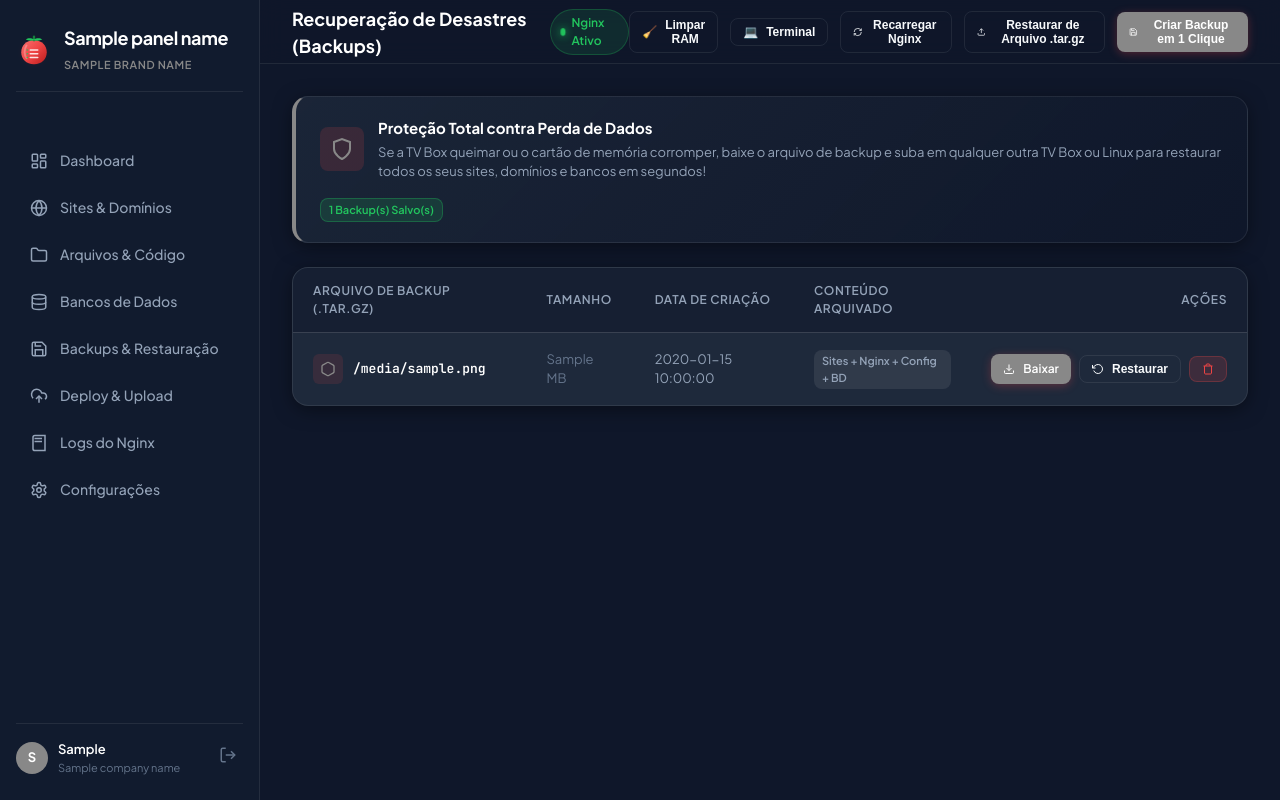
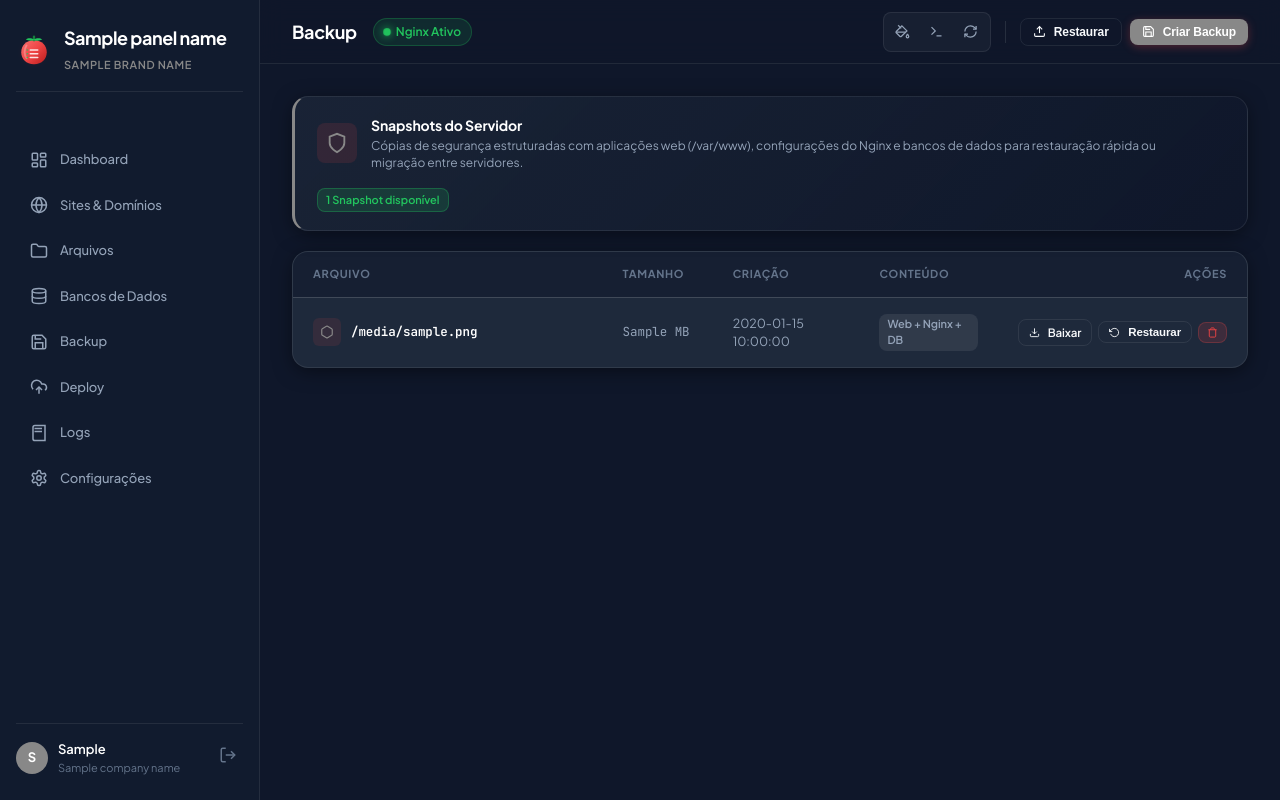
Before and after one commit to rindermaster/tomate-cp, a Python web app: template app/templates/backups.html in a window 1280 px wide. Run offline with Jinja, Linux system fonts and the light colour scheme; the template is opened without the code that fills it: most values are stand-ins (such as "Sample title", 1, 10 or a date in 2020).

Commit message:
style: reformular página de Backup, topbar compacta e tipografia premium (UI/UX Pro Max)

```diff
--- a/app/static/css/style.css
+++ b/app/static/css/style.css
@@ -280,11 +280,61 @@ body {
   100% { transform: scale(0.95); opacity: 0.8; }
 }
 
+
+/* Topbar System Utilities Cluster & Divider (UI/UX Pro Max) */
 .topbar-actions {
   display: flex;
   align-items: center;
   gap: 12px;
 }
+
+.topbar-system-cluster {
+  display: inline-flex;
+  align-items: center;
+  background: rgba(255, 255, 255, 0.04);
+  border: 1px solid var(--color-border);
+  border-radius: var(--radius-sm);
+  padding: 3px;
+  gap: 2px;
+}
+
+.topbar-icon-btn {
+  display: inline-flex;
+  align-items: center;
+  justify-content: center;
+  width: 32px;
+  height: 32px;
+  border-radius: 6px;
+  background: transparent;
+  border: none;
+  color: var(--color-text-muted);
+  cursor: pointer;
+  transition: var(--transition);
+}
+
+.topbar-icon-btn:hover {
+  color: #FFFFFF;
+  background: rgba(255, 255, 255, 0.08);
+}
+
+.topbar-icon-btn:active {
+  transform: scale(0.95);
+}
+
+.topbar-divider {
+  width: 1px;
+  height: 22px;
+  background: rgba(255, 255, 255, 0.1);
+  margin: 0 2px;
+}
+
+.topbar-page-actions {
+  display: flex;
+  align-items: center;
+  gap: 8px;
+}
+
+
 
 /* Content Container */
 .content {
@@ -924,8 +974,28 @@ input:checked + .toggle-slider:before {
     display: none;
   }
 
+
   .topbar-actions {
-    gap: 8px;
+    gap: 6px;
+  }
+
+  .topbar-system-cluster {
+    padding: 2px;
+    gap: 1px;
+  }
+
+  .topbar-icon-btn {
+    width: 28px;
+    height: 28px;
+  }
+
+  .topbar-divider {
+    height: 18px;
+    margin: 0 1px;
+  }
+
+  .topbar-page-actions {
+    gap: 6px;
   }
 
   .btn-text-desktop {
@@ -1704,3 +1774,53 @@ kbd {
   color: var(--color-text);
   font-family: var(--font-mono);
 }
+
+
+/* Typography Polish (UI/UX Pro Max) */
+h1, h2, h3, h4, .page-title, .brand-text h1 {
+  letter-spacing: -0.025em;
+  font-feature-settings: "cv02", "cv03", "cv04", "cv11";
+}
+
+.page-title {
+  font-size: 18px;
+  font-weight: 700;
+  letter-spacing: -0.02em;
+  line-height: 1.2;
+}
+
+.nav-link {
+  font-size: 13px;
+  font-weight: 500;
+  letter-spacing: -0.01em;
+}
+
+.nav-link.active {
+  font-weight: 600;
+}
+
+.btn {
+  font-size: 13px;
+  font-weight: 600;
+  letter-spacing: -0.01em;
+  border-radius: var(--radius-sm);
+}
+
+.btn-sm {
+  font-size: 12px;
+  font-weight: 600;
+  padding: 6px 12px;
+}
+
+th {
+  font-size: 11px;
+  font-weight: 700;
+  text-transform: uppercase;
+  letter-spacing: 0.06em;
+  color: var(--color-text-subtle);
+}
+
+td {
+  font-size: 13px;
+  letter-spacing: -0.005em;
+}
--- a/app/templates/backups.html
+++ b/app/templates/backups.html
@@ -1,37 +1,37 @@
 {% extends "base.html" %}
 
-{% block title %}Backups & Restauração — {{ panel_name }}{% endblock %}
-{% block header_title %}Recuperação de Desastres (Backups){% endblock %}
+{% block title %}Backup — {{ panel_name }}{% endblock %}
+{% block header_title %}Backup{% endblock %}
 
 {% block header_actions %}
-<button class="btn btn-outline btn-sm" onclick="openModal('modal-restore-upload')">
-    <svg width="14" height="14" fill="none" stroke="currentColor" stroke-width="2" viewBox="0 0 24 24"><path d="M21 15v4a2 2 0 0 1-2 2H5a2 2 0 0 1-2-2v-4"/><polyline points="17 8 12 3 7 8"/><line x1="12" y1="3" x2="12" y2="15"/></svg>
-    Restaurar de Arquivo .tar.gz
+<button class="btn btn-outline btn-sm" onclick="openModal('modal-restore-upload')" title="Subir e restaurar arquivo .tar.gz">
+    <svg width="13" height="13" fill="none" stroke="currentColor" stroke-width="2" viewBox="0 0 24 24"><path d="M21 15v4a2 2 0 0 1-2 2H5a2 2 0 0 1-2-2v-4"/><polyline points="17 8 12 3 7 8"/><line x1="12" y1="3" x2="12" y2="15"/></svg>
+    Restaurar
 </button>
-<button class="btn btn-primary btn-sm" id="btn-create-backup" onclick="triggerCreateBackup()">
-    <svg width="14" height="14" fill="none" stroke="currentColor" stroke-width="2" viewBox="0 0 24 24"><path d="M19 21H5a2 2 0 0 1-2-2V5a2 2 0 0 1 2-2h11l5 5v11a2 2 0 0 1-2 2z"/><polyline points="17 21 17 13 7 13 7 21"/><polyline points="7 3 7 8 15 8"/></svg>
-    Criar Backup em 1 Clique
+<button class="btn btn-primary btn-sm" id="btn-create-backup" onclick="triggerCreateBackup()" title="Gerar novo snapshot completo">
+    <svg width="13" height="13" fill="none" stroke="currentColor" stroke-width="2" viewBox="0 0 24 24"><path d="M19 21H5a2 2 0 0 1-2-2V5a2 2 0 0 1 2-2h11l5 5v11a2 2 0 0 1-2 2z"/><polyline points="17 21 17 13 7 13 7 21"/><polyline points="7 3 7 8 15 8"/></svg>
+    Criar Backup
 </button>
 {% endblock %}
 
 {% block content %}
-<div style="display: flex; flex-direction: column; gap: 24px;">
-    <!-- Disaster Recovery Explainer Card -->
-    <div class="bento-card" style="padding: 20px 24px; background: linear-gradient(135deg, rgba(30, 41, 59, 0.8), rgba(15, 23, 42, 0.9)); border-left: 4px solid var(--color-primary);">
+<div style="display: flex; flex-direction: column; gap: 20px;">
+    <!-- Snapshot Info Header Card -->
+    <div class="bento-card" style="padding: 18px 22px; background: linear-gradient(135deg, rgba(30, 41, 59, 0.7), rgba(15, 23, 42, 0.85)); border-left: 3px solid var(--color-primary);">
         <div style="display: flex; align-items: center; justify-content: space-between; flex-wrap: wrap; gap: 16px;">
             <div style="display: flex; align-items: center; gap: 14px;">
-                <div style="width: 44px; height: 44px; border-radius: var(--radius-sm); background: rgba(239, 68, 68, 0.15); display: flex; align-items: center; justify-content: center; color: var(--color-primary); flex-shrink: 0;">
-                    <svg width="24" height="24" fill="none" stroke="currentColor" stroke-width="2" viewBox="0 0 24 24"><path d="M12 22s8-4 8-10V5l-8-3-8 3v7c0 6 8 10 8 10z"/></svg>
+                <div style="width: 40px; height: 40px; border-radius: var(--radius-sm); background: rgba(239, 68, 68, 0.12); display: flex; align-items: center; justify-content: center; color: var(--color-primary); flex-shrink: 0;">
+                    <svg width="22" height="22" fill="none" stroke="currentColor" stroke-width="2" viewBox="0 0 24 24"><path d="M12 22s8-4 8-10V5l-8-3-8 3v7c0 6 8 10 8 10z"/></svg>
                 </div>
                 <div>
-                    <h3 style="font-size: 15px; font-weight: 700; color: #FFFFFF; margin-bottom: 3px;">Proteção Total contra Perda de Dados</h3>
-                    <p style="font-size: 13px; color: var(--color-text-muted); line-height: 1.5;">
-                        Se a TV Box queimar ou o cartão de memória corromper, baixe o arquivo de backup e suba em qualquer outra TV Box ou Linux para restaurar todos os seus sites, domínios e bancos em segundos!
+                    <h3 style="font-size: 14px; font-weight: 700; color: #FFFFFF; letter-spacing: -0.01em; margin-bottom: 2px;">Snapshots do Servidor</h3>
+                    <p style="font-size: 12px; color: var(--color-text-muted); line-height: 1.4; max-width: 820px;">
+                        Cópias de segurança estruturadas com aplicações web (/var/www), configurações do Nginx e bancos de dados para restauração rápida ou migração entre servidores.
                     </p>
                 </div>
             </div>
-            <div style="display: flex; align-items: center; gap: 12px;">
-                <span class="badge badge-success">{{ backups|length }} Backup(s) Salvo(s)</span>
+            <div style="display: flex; align-items: center; gap: 10px;">
+                <span class="badge badge-success">{{ backups|length }} {% if backups|length == 1 %}Snapshot disponível{% else %}Snapshots disponíveis{% endif %}</span>
             </div>
         </div>
     </div>
@@ -41,11 +41,11 @@
         <table>
             <thead>
                 <tr>
-                    <th>Arquivo de Backup (.tar.gz)</th>
-                    <th>Tamanho</th>
-                    <th>Data de Criação</th>
-                    <th>Conteúdo Arquivado</th>
-                    <th style="text-align: right;">Ações</th>
+                    <th style="width: 38%;">Arquivo</th>
+                    <th style="width: 12%;">Tamanho</th>
+                    <th style="width: 18%;">Criação</th>
+                    <th style="width: 16%;">Conteúdo</th>
+                    <th style="width: 16%; text-align: right;">Ações</th>
                 </tr>
             </thead>
             <tbody>
@@ -53,35 +53,35 @@
                 <tr>
                     <td>
                         <div style="display: flex; align-items: center; gap: 10px;">
-                            <div style="width: 30px; height: 30px; border-radius: 6px; background: rgba(239, 68, 68, 0.12); display: flex; align-items: center; justify-content: center; color: var(--color-primary);">
-                                <svg width="16" height="16" fill="none" stroke="currentColor" stroke-width="2" viewBox="0 0 24 24"><path d="M21 16V8a2 2 0 0 0-1-1.73l-7-4a2 2 0 0 0-2 0l-7 4A2 2 0 0 0 3 8v8a2 2 0 0 0 1 1.73l7 4a2 2 0 0 0 2 0l7-4A2 2 0 0 0 21 16z"/></svg>
+                            <div style="width: 28px; height: 28px; border-radius: 6px; background: rgba(239, 68, 68, 0.1); display: flex; align-items: center; justify-content: center; color: var(--color-primary); flex-shrink: 0;">
+                                <svg width="14" height="14" fill="none" stroke="currentColor" stroke-width="2" viewBox="0 0 24 24"><path d="M21 16V8a2 2 0 0 0-1-1.73l-7-4a2 2 0 0 0-2 0l-7 4A2 2 0 0 0 3 8v8a2 2 0 0 0 1 1.73l7 4a2 2 0 0 0 2 0l7-4A2 2 0 0 0 21 16z"/></svg>
                             </div>
-                            <span style="font-weight: 700; color: #FFFFFF; font-family: var(--font-mono); font-size: 13px;">
+                            <span style="font-weight: 600; color: #FFFFFF; font-family: var(--font-mono); font-size: 12.5px;">
                                 {{ b.filename }}
                             </span>
                         </div>
                     </td>
-                    <td style="font-size: 13px; color: var(--color-text-subtle);">
+                    <td style="font-size: 12.5px; color: var(--color-text-muted); font-family: var(--font-mono);">
                         {{ b.size_mb }} MB
                     </td>
-                    <td style="font-size: 13px; color: var(--color-text-muted);">
+                    <td style="font-size: 12.5px; color: var(--color-text-muted);">
                         {{ b.created_at }}
                     </td>
                     <td>
-                        <span class="badge badge-neutral">Sites + Nginx + Config + BD</span>
+                        <span class="badge badge-neutral" style="font-size: 11px; padding: 2px 8px;">Web + Nginx + DB</span>
                     </td>
                     <td style="text-align: right;">
-                        <div style="display: inline-flex; align-items: center; gap: 8px;">
-                            <a href="/api/backups/download/{{ b.filename }}" class="btn btn-primary btn-sm" title="Baixar arquivo de backup">
-                                <svg width="12" height="12" fill="none" stroke="currentColor" stroke-width="2" viewBox="0 0 24 24"><path d="M21 15v4a2 2 0 0 1-2 2H5a2 2 0 0 1-2-2v-4"/><polyline points="7 10 12 15 17 10"/><line x1="12" y1="15" x2="12" y2="3"/></svg>
+                        <div style="display: inline-flex; align-items: center; gap: 6px;">
+                            <a href="/api/backups/download/{{ b.filename }}" class="btn btn-outline btn-sm" style="padding: 4px 10px; font-size: 11.5px;" title="Baixar arquivo de backup">
+                                <svg width="11" height="11" fill="none" stroke="currentColor" stroke-width="2" viewBox="0 0 24 24"><path d="M21 15v4a2 2 0 0 1-2 2H5a2 2 0 0 1-2-2v-4"/><polyline points="7 10 12 15 17 10"/><line x1="12" y1="15" x2="12" y2="3"/></svg>
                                 Baixar
                             </a>
-                            <button class="btn btn-outline btn-sm" onclick="confirmRestoreStored('{{ b.filename }}')" title="Restaurar este backup">
-                                <svg width="12" height="12" fill="none" stroke="currentColor" stroke-width="2" viewBox="0 0 24 24"><polyline points="1 4 1 10 7 10"/><path d="M3.51 15a9 9 0 1 0 2.13-9.36L1 10"/></svg>
+                            <button class="btn btn-outline btn-sm" style="padding: 4px 10px; font-size: 11.5px;" onclick="confirmRestoreStored('{{ b.filename }}')" title="Restaurar este backup">
+                                <svg width="11" height="11" fill="none" stroke="currentColor" stroke-width="2" viewBox="0 0 24 24"><polyline points="1 4 1 10 7 10"/><path d="M3.51 15a9 9 0 1 0 2.13-9.36L1 10"/></svg>
                                 Restaurar
                             </button>
-                            <button class="btn btn-danger btn-sm" onclick="confirmDeleteBackup('{{ b.filename }}')" title="Excluir arquivo">
-                                <svg width="12" height="12" fill="none" stroke="currentColor" stroke-width="2" viewBox="0 0 24 24"><path d="M3 6h18"/><path d="M19 6v14c0 1-1 2-2 2H7c-1 0-2-1-2-2V6"/><path d="M8 6V4c0-1 1-2 2-2h4c1 0 2 1 2 2v2"/></svg>
+                            <button class="btn btn-danger btn-sm" style="padding: 4px 8px;" onclick="confirmDeleteBackup('{{ b.filename }}')" title="Excluir arquivo">
+                                <svg width="11" height="11" fill="none" stroke="currentColor" stroke-width="2" viewBox="0 0 24 24"><path d="M3 6h18"/><path d="M19 6v14c0 1-1 2-2 2H7c-1 0-2-1-2-2V6"/><path d="M8 6V4c0-1 1-2 2-2h4c1 0 2 1 2 2v2"/></svg>
                             </button>
                         </div>
                     </td>
@@ -89,9 +89,9 @@
                 {% else %}
                 <tr>
                     <td colspan="5" style="text-align: center; padding: 48px; color: var(--color-text-subtle);">
-                        <p style="margin-bottom: 12px; font-size: 15px;">Nenhum backup gerado ainda.</p>
+                        <p style="margin-bottom: 12px; font-size: 14px;">Nenhum backup gerado ainda.</p>
                         <button class="btn btn-primary btn-sm" onclick="triggerCreateBackup()">
-                            Gerar Primeiro Backup Agora
+                            Criar Primeiro Backup
                         </button>
                     </td>
                 </tr>
@@ -105,7 +105,7 @@
 <div id="modal-restore-upload" class="modal-overlay">
     <div class="modal-card">
         <div class="modal-header">
-            <h3 class="modal-title">Restaurar Backup (.tar.gz)</h3>
+            <h3 class="modal-title">Restaurar Snapshot (.tar.gz)</h3>
             <button class="modal-close" onclick="closeModal('modal-restore-upload')">&times;</button>
         </div>
         <form action="/api/backups/restore" method="POST" enctype="multipart/form-data">
@@ -132,7 +132,7 @@
 async function triggerCreateBackup() {
     const btn = document.getElementById("btn-create-backup");
     btn.disabled = true;
-    btn.innerText = "Criando Backup (.tar.gz)...";
+    btn.innerText = "Criando...";
     showToast("Gerando arquivo de backup completo...", "neutral");
 
     try {
@@ -144,12 +144,12 @@ async function triggerCreateBackup() {
         } else {
             showToast(data.message, "danger");
             btn.disabled = false;
-            btn.innerText = "Criar Backup em 1 Clique";
+            btn.innerText = "Criar Backup";
         }
     } catch (e) {
         showToast("Erro ao gerar backup.", "danger");
         btn.disabled = false;
-        btn.innerText = "Criar Backup em 1 Clique";
+        btn.innerText = "Criar Backup";
     }
 }
 
--- a/app/templates/base.html
+++ b/app/templates/base.html
@@ -8,11 +8,11 @@
     <meta name="apple-mobile-web-app-status-bar-style" content="black-translucent">
     <title>{% block title %}{{ panel_name }}{% endblock %} — {{ brand_name }}</title>
     <link rel="icon" type="image/svg+xml" href="/static/img/logo.svg">
-    <!-- Google Fonts: Plus Jakarta Sans -->
+    <!-- Google Fonts: Plus Jakarta Sans & JetBrains Mono -->
     <link rel="preconnect" href="https://fonts.googleapis.com">
     <link rel="preconnect" href="https://fonts.gstatic.com" crossorigin>
-    <link href="https://fonts.googleapis.com/css2?family=Plus+Jakarta+Sans:wght@400;500;600;700;800&family=JetBrains+Mono:wght@400;600&display=swap" rel="stylesheet">
-    <link rel="stylesheet" href="/static/css/style.css?v=2.4.0">
+    <link href="https://fonts.googleapis.com/css2?family=Plus+Jakarta+Sans:wght@400;500;600;700;800&family=JetBrains+Mono:wght@400;500;600&display=swap" rel="stylesheet">
+    <link rel="stylesheet" href="/static/css/style.css?v=2.6.0">
     <style>
         :root {
             --color-primary: {{ accent_color }};
@@ -52,7 +52,7 @@
 
                 <a href="/files" class="nav-link {% if page == 'files' %}active{% endif %}">
                     <svg fill="none" stroke="currentColor" stroke-width="2" viewBox="0 0 24 24"><path d="M4 20h16a2 2 0 0 0 2-2V8a2 2 0 0 0-2-2h-7.93a2 2 0 0 1-1.66-.9l-.82-1.2A2 2 0 0 0 7.93 3H4a2 2 0 0 0-2 2v13c0 1.1.9 2 2 2Z"/></svg>
-                    Arquivos & Código
+                    Arquivos
                 </a>
 
                 <a href="/databases" class="nav-link {% if page == 'databases' %}active{% endif %}">
@@ -62,17 +62,17 @@
 
                 <a href="/backups" class="nav-link {% if page == 'backups' %}active{% endif %}">
                     <svg fill="none" stroke="currentColor" stroke-width="2" viewBox="0 0 24 24"><path d="M19 21H5a2 2 0 0 1-2-2V5a2 2 0 0 1 2-2h11l5 5v11a2 2 0 0 1-2 2z"/><polyline points="17 21 17 13 7 13 7 21"/><polyline points="7 3 7 8 15 8"/></svg>
-                    Backups & Restauração
+                    Backup
                 </a>
 
                 <a href="/deploy" class="nav-link {% if page == 'deploy' %}active{% endif %}">
                     <svg fill="none" stroke="currentColor" stroke-width="2" viewBox="0 0 24 24"><path d="M4 14.899A7 7 0 1 1 15.71 8h1.79a4.5 4.5 0 0 1 2.5 8.242"/><path d="M12 12v9"/><path d="m8 16 4-4 4 4"/></svg>
-                    Deploy & Upload
+                    Deploy
                 </a>
 
                 <a href="/logs" class="nav-link {% if page == 'logs' %}active{% endif %}">
                     <svg fill="none" stroke="currentColor" stroke-width="2" viewBox="0 0 24 24"><path d="M4 19.5v-15A2.5 2.5 0 0 1 6.5 2H20v20H6.5a2.5 2.5 0 0 1-2.5-2.5Z"/><path d="M6 6h10"/><path d="M6 10h10"/></svg>
-                    Logs do Nginx
+                    Logs
                 </a>
 
                 <a href="/settings" class="nav-link {% if page == 'settings' %}active{% endif %}">
@@ -97,7 +97,7 @@
 
         <!-- Main Workspace -->
         <main class="main-wrapper">
-            <!-- Topbar -->
+            <!-- Topbar Header -->
             <header class="topbar">
                 <div class="topbar-left">
                     <button class="mobile-menu-btn" id="mobile-menu-btn" onclick="toggleMobileDrawer(true)" aria-label="Abrir menu lateral">
@@ -114,19 +114,25 @@
                 </div>
 
                 <div class="topbar-actions">
-                    <!-- Quick System Actions in Topbar -->
-                    <button class="btn btn-outline btn-sm" onclick="triggerDropCaches()" title="Liberar cache de memória RAM">
-                        🧹 <span class="btn-text-desktop">Limpar RAM</span>
-                    </button>
-                    <button class="btn btn-outline btn-sm" onclick="openModal('modal-web-terminal')" title="Abrir Mini Web Terminal">
-                        💻 <span class="btn-text-desktop">Terminal</span>
-                    </button>
-                    <button class="btn btn-outline btn-sm btn-reload-nginx" onclick="triggerNginxReload()" title="Testar sintaxe e recarregar servidor">
-                        <svg width="14" height="14" fill="none" stroke="currentColor" stroke-width="2" viewBox="0 0 24 24"><path d="M3 12a9 9 0 0 1 9-9 9.75 9.75 0 0 1 6.74 2.74L21 8"/><path d="M21 3v5h-5"/><path d="M21 12a9 9 0 0 1-9 9 9.75 9.75 0 0 1-6.74-2.74L3 16"/><path d="M8 16H3v5"/></svg>
-                        <span class="btn-text-desktop">Recarregar Nginx</span>
-                        <span class="btn-text-mobile">Nginx</span>
-                    </button>
-                    {% block header_actions %}{% endblock %}
+                    <!-- Compact System Utilities Cluster -->
+                    <div class="topbar-system-cluster">
+                        <button class="topbar-icon-btn" onclick="triggerDropCaches()" title="Limpar Cache de RAM (drop_caches)">
+                            <svg width="15" height="15" fill="none" stroke="currentColor" stroke-width="2" viewBox="0 0 24 24"><path d="m19 11-8-8-8.6 8.6a2 2 0 0 0 0 2.8l5.2 5.2c.8.8 2 .8 2.8 0L19 11Z"/><path d="m5 2 5 5"/><path d="M2 13h15"/><path d="M22 20a2 2 0 1 1-4 0c0-1.6 1.7-2.6 2-4 .3 1.4 2 2.4 2 4Z"/></svg>
+                        </button>
+                        <button class="topbar-icon-btn" onclick="openModal('modal-web-terminal')" title="Terminal Web (Bash)">
+                            <svg width="15" height="15" fill="none" stroke="currentColor" stroke-width="2" viewBox="0 0 24 24"><polyline points="4 17 10 11 4 5"/><line x1="12" y1="19" x2="20" y2="19"/></svg>
+                        </button>
+                        <button class="topbar-icon-btn btn-reload-nginx" onclick="triggerNginxReload()" title="Recarregar Nginx">
+                            <svg width="15" height="15" fill="none" stroke="currentColor" stroke-width="2" viewBox="0 0 24 24"><path d="M3 12a9 9 0 0 1 9-9 9.75 9.75 0 0 1 6.74 2.74L21 8"/><path d="M21 3v5h-5"/><path d="M21 12a9 9 0 0 1-9 9 9.75 9.75 0 0 1-6.74-2.74L3 16"/><path d="M8 16H3v5"/></svg>
+                        </button>
+                    </div>
+
+                    <div class="topbar-divider"></div>
+
+                    <!-- Page Actions Container -->
+                    <div class="topbar-page-actions">
+                        {% block header_actions %}{% endblock %}
+                    </div>
                 </div>
             </header>
 
@@ -210,7 +216,7 @@ Digite um comando abaixo ou clique em um atalho acima.</pre>
     </div>
 
     <!-- Core Scripts -->
-    <script src="/static/js/app.js?v=2.4.0"></script>
+    <script src="/static/js/app.js?v=2.5.0"></script>
     {% block scripts %}{% endblock %}
 </body>
 </html>
--- a/app/templates/deploy.html
+++ b/app/templates/deploy.html
@@ -1,7 +1,7 @@
 {% extends "base.html" %}
 
-{% block title %}Deploy & Upload — {{ panel_name }}{% endblock %}
-{% block header_title %}Publicação de Sites (Deploy){% endblock %}
+{% block title %}Deploy — {{ panel_name }}{% endblock %}
+{% block header_title %}Deploy{% endblock %}
 
 {% block content %}
 <div class="grid-layout-2-1">
--- a/app/templates/files.html
+++ b/app/templates/files.html
@@ -241,9 +241,9 @@
     <!-- Page Header & Quick Site Selector -->
     <div style="display: flex; justify-content: space-between; align-items: flex-start; flex-wrap: wrap; gap: 16px;">
         <div>
-            <h1 style="font-size: 24px; font-weight: 700; margin-bottom: 6px;">Gerenciador de Arquivos & Código</h1>
-            <p style="color: var(--color-text-muted); font-size: 14px;">
-                Visual Hostinger Pro: fundo de alta nitidez, arraste arquivos direto do computador e use o botão direito para gerenciar.
+            <h1 style="font-size: 20px; font-weight: 700; letter-spacing: -0.02em; margin-bottom: 4px; color: #FFFFFF;">Arquivos & Código</h1>
+            <p style="color: var(--color-text-muted); font-size: 13px;">
+                Navegação de arquivos em tempo real, upload direto e editor de código com destaque de sintaxe.
             </p>
         </div>
 
--- a/app/templates/logs.html
+++ b/app/templates/logs.html
@@ -1,7 +1,7 @@
 {% extends "base.html" %}
 
-{% block title %}Logs do Servidor — {{ panel_name }}{% endblock %}
-{% block header_title %}Logs do Nginx{% endblock %}
+{% block title %}Logs — {{ panel_name }}{% endblock %}
+{% block header_title %}Logs{% endblock %}
 
 {% block content %}
 <div class="bento-card">
--- a/app/templates/settings.html
+++ b/app/templates/settings.html
@@ -1,7 +1,7 @@
 {% extends "base.html" %}
 
 {% block title %}Configurações — {{ panel_name }}{% endblock %}
-{% block header_title %}Configurações do Painel{% endblock %}
+{% block header_title %}Configurações{% endblock %}
 
 {% block content %}
 <div class="grid-layout-2-1">
```
Also changed, not shown: app/templates/dashboard.html (+24 -16 lines), app/templates/databases.html (+9 -9 lines), app/templates/sites.html (+6 -6 lines).
